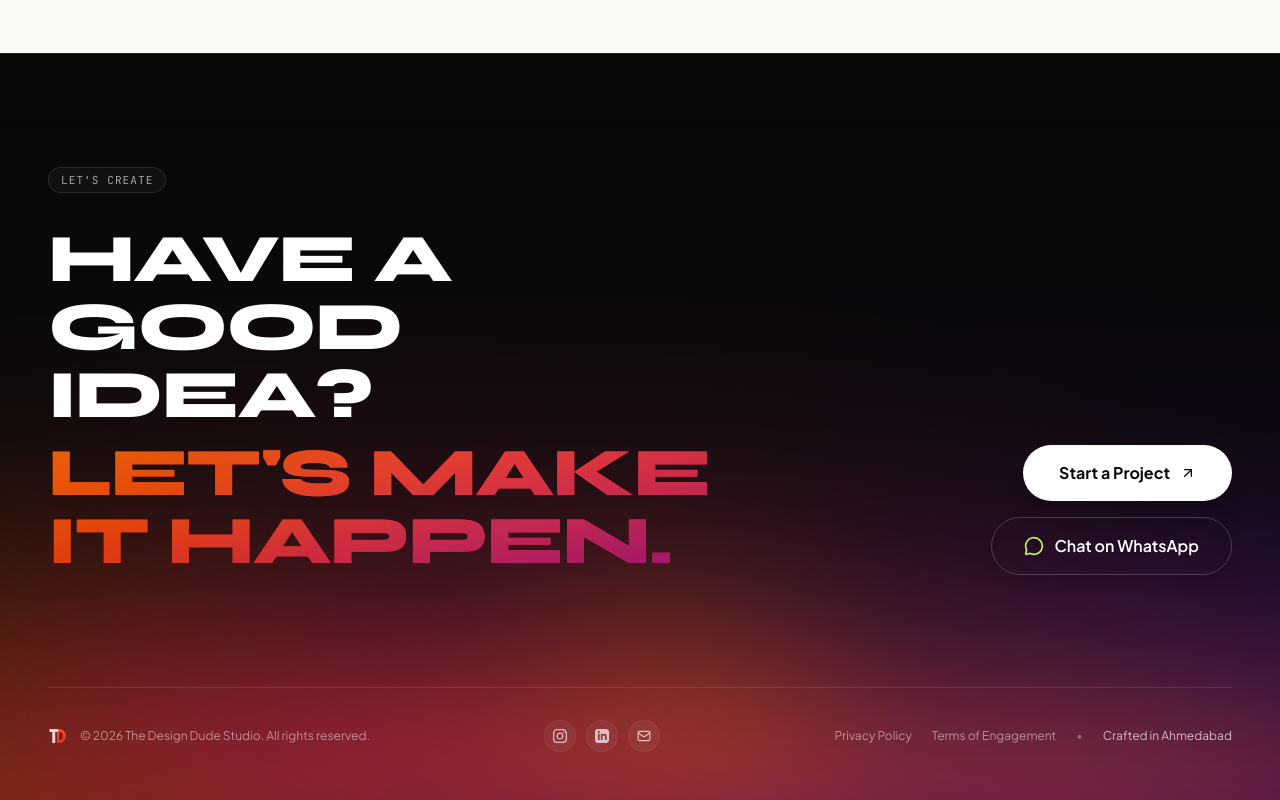
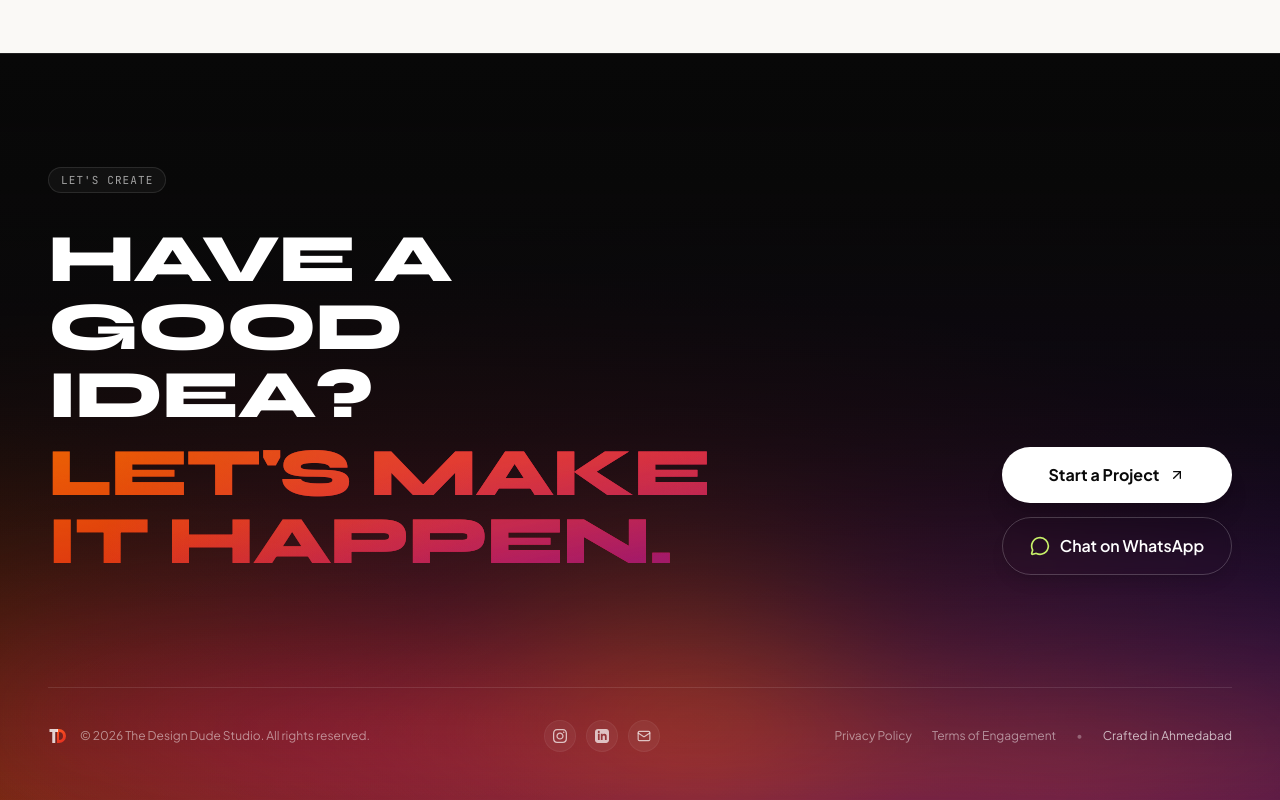
Before and after one commit to the-kalki/tdds, a React (Vite) app: page / in a window 1280 px wide. Shown: the part 3865-4665 px from the top of the page. Built offline with nearby package versions, Linux system fonts and the light colour scheme.

Commit message:
feat(footer): apply Option A equal-width button stack and update scratchpad

```diff
--- a/src/components/layout/Footer.tsx
+++ b/src/components/layout/Footer.tsx
@@ -41,12 +41,12 @@ export const Footer: React.FC<FooterProps> = ({ onOpenLeadDrawer }) => {
             </h2>
           </div>
 
-          {/* Right Column: Dual Button Actions */}
-          <div className="flex flex-col sm:flex-row lg:flex-col items-stretch sm:items-center lg:items-end gap-3.5 sm:gap-4 flex-shrink-0">
+          {/* Right Column: Equal-Width Precision Vertical Stack (Option A) */}
+          <div className="flex flex-col items-stretch sm:items-end gap-3.5 w-full sm:w-auto flex-shrink-0">
             {/* Primary Action Button */}
             <button
               onClick={onOpenLeadDrawer}
-              className="group inline-flex items-center justify-center gap-2.5 bg-white text-neutral-950 hover:bg-neutral-100 rounded-pill px-8 sm:px-9 py-4 text-sm sm:text-base font-bold transition-all duration-300 active:scale-95 shadow-xl hover:shadow-2xl hover:brightness-105"
+              className="group inline-flex items-center justify-center gap-2.5 bg-white text-neutral-950 hover:bg-neutral-100 rounded-pill w-full sm:w-[230px] py-4 text-sm sm:text-base font-bold transition-all duration-300 active:scale-95 shadow-xl hover:shadow-2xl hover:brightness-105"
               aria-label="Start a Project"
             >
               <span>Start a Project</span>
@@ -58,7 +58,7 @@ export const Footer: React.FC<FooterProps> = ({ onOpenLeadDrawer }) => {
               href={`https://wa.me/${siteMeta.whatsappNumber}?text=Hi%20TDDS%20team,%20I'd%20like%20to%20discuss%20a%20project...`}
               target="_blank"
               rel="noopener noreferrer"
-              className="group inline-flex items-center justify-center gap-2.5 border border-white/20 hover:border-white hover:bg-white/10 text-white rounded-pill px-7 sm:px-8 py-3.5 sm:py-4 text-sm sm:text-base font-semibold transition-all duration-300 active:scale-95 backdrop-blur-sm shadow-lg hover:shadow-xl"
+              className="group inline-flex items-center justify-center gap-2.5 border border-white/20 hover:border-white hover:bg-white/10 text-white rounded-pill w-full sm:w-[230px] py-4 text-sm sm:text-base font-semibold transition-all duration-300 active:scale-95 backdrop-blur-sm shadow-lg hover:shadow-xl"
               aria-label="Chat on WhatsApp"
             >
               <MessageCircle className="w-4 h-4 sm:w-5 sm:h-5 text-tdds-lime transition-transform duration-200 group-hover:scale-110" />
```
Also changed, not shown: 1 other file (tests, documents, lock files or other folders).
